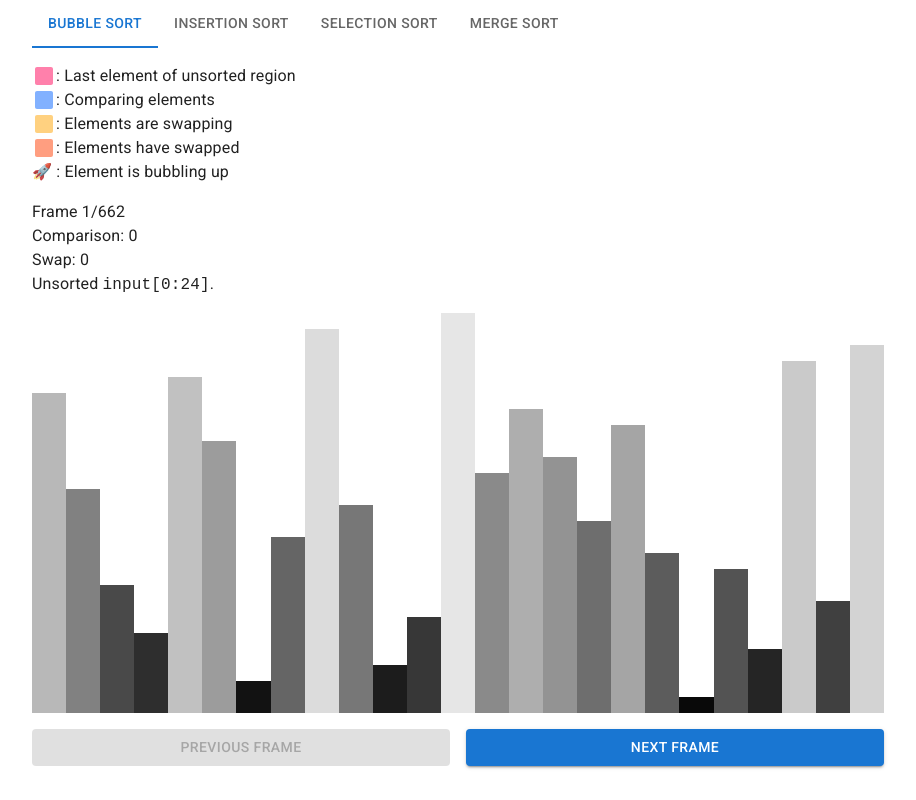
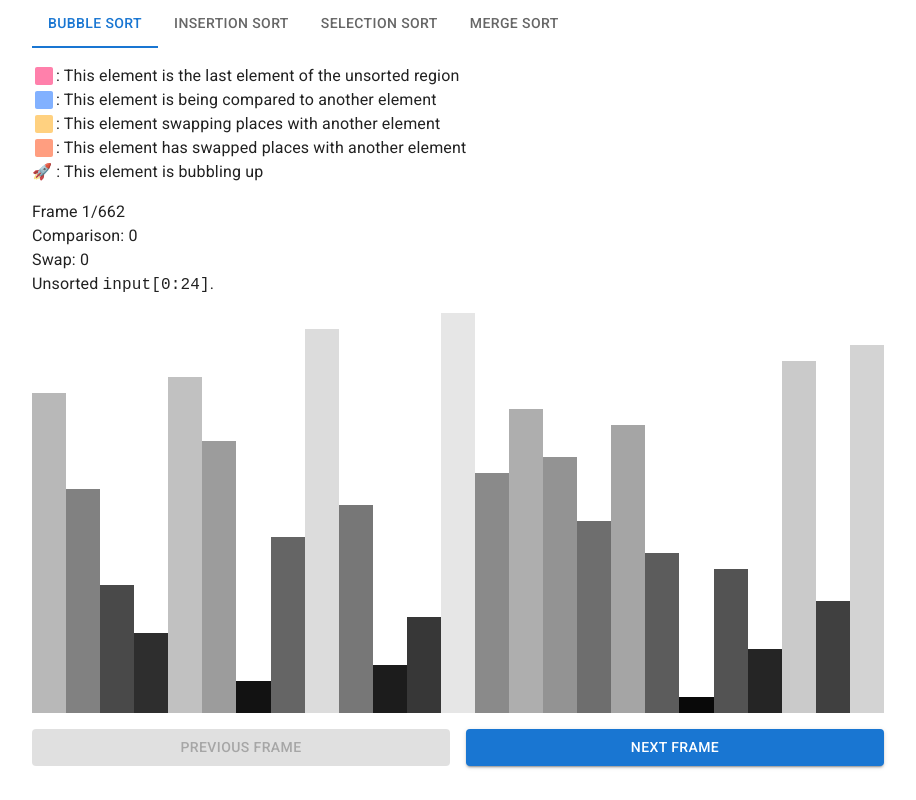
Before and after one commit to Eurydia/sorting-algorithm-visualizer, a React (Vite) app: page / in a window 1280 px wide. Shown: the whole page, without its empty margins (182-1098 px from the left). Built offline with nearby package versions, Linux system fonts and the light colour scheme.

Commit message:
rewrote color descriptions

```diff
--- a/src/renderers/RendererBubbleSort/RendererBubbleSort.tsx
+++ b/src/renderers/RendererBubbleSort/RendererBubbleSort.tsx
@@ -134,7 +134,7 @@ export const RendererBubbleSort: FC<
 								htmlColor={pink.A100}
 							/>
 						}
-						label="Last element of unsorted region"
+						label="This element is the last element of the unsorted region"
 					/>
 					<IconLabel
 						icon={
@@ -142,7 +142,7 @@ export const RendererBubbleSort: FC<
 								htmlColor={blue.A100}
 							/>
 						}
-						label="Comparing elements"
+						label="This element is being compared to another element"
 					/>
 					<IconLabel
 						icon={
@@ -150,7 +150,7 @@ export const RendererBubbleSort: FC<
 								htmlColor={orange.A100}
 							/>
 						}
-						label="Elements are swapping"
+						label="This element swapping places with another element"
 					/>
 					<IconLabel
 						icon={
@@ -158,11 +158,11 @@ export const RendererBubbleSort: FC<
 								htmlColor={deepOrange.A100}
 							/>
 						}
-						label="Elements have swapped"
+						label="This element has swapped places with another element"
 					/>
 					<IconLabel
 						icon="🚀"
-						label="Element is bubbling up"
+						label="This element is bubbling up"
 					/>
 				</Box>
 				<Box>
--- a/src/renderers/RendererInsertionSort/RendererInsertionSort.tsx
+++ b/src/renderers/RendererInsertionSort/RendererInsertionSort.tsx
@@ -138,7 +138,7 @@ export const RendererInsertionSort: FC<
 								htmlColor={pink.A100}
 							/>
 						}
-						label="Last element of sorted region"
+						label="This element is the last element of the sorted region"
 					/>
 					<IconLabel
 						icon={
@@ -146,7 +146,7 @@ export const RendererInsertionSort: FC<
 								htmlColor={blue.A100}
 							/>
 						}
-						label="Elements are being compared"
+						label="This element is being compared to another element"
 					/>
 					<IconLabel
 						icon={
@@ -154,7 +154,7 @@ export const RendererInsertionSort: FC<
 								htmlColor={orange.A100}
 							/>
 						}
-						label="Elements are being swapped"
+						label="This element is being swapped with another element"
 					/>
 					<IconLabel
 						icon={
@@ -162,11 +162,11 @@ export const RendererInsertionSort: FC<
 								htmlColor={deepOrange.A100}
 							/>
 						}
-						label="Elements are swapped"
+						label="This element has swapped places with another element"
 					/>
 					<IconLabel
 						icon="🗿"
-						label="Pivot element"
+						label="This element is the a pivot"
 					/>
 				</Box>
 				<Box>
--- a/src/renderers/RendererMergeSort/RendererMergeSort.tsx
+++ b/src/renderers/RendererMergeSort/RendererMergeSort.tsx
@@ -146,7 +146,7 @@ export const RendererMergeSort: FC<
 								htmlColor={pink.A100}
 							/>
 						}
-						label="First and last element of working region"
+						label="This element is the first or last element of the working region"
 					/>
 					<IconLabel
 						icon={
@@ -154,7 +154,7 @@ export const RendererMergeSort: FC<
 								htmlColor={blue.A100}
 							/>
 						}
-						label="Elements are being compared"
+						label="This element is being compared to another element"
 					/>
 					<IconLabel
 						icon={
@@ -162,7 +162,7 @@ export const RendererMergeSort: FC<
 								htmlColor={orange.A100}
 							/>
 						}
-						label="Element are being read"
+						label="This element is being read from"
 					/>
 					<IconLabel
 						icon={
@@ -170,7 +170,7 @@ export const RendererMergeSort: FC<
 								htmlColor={green.A100}
 							/>
 						}
-						label="Elements are being written"
+						label="This element is being written to"
 					/>
 				</Box>
 				<Box>
--- a/src/renderers/RendererSelectionSort/RendererSelectionSort.tsx
+++ b/src/renderers/RendererSelectionSort/RendererSelectionSort.tsx
@@ -140,7 +140,7 @@ export const RendererSelectionSort: FC<
 								htmlColor={pink.A100}
 							/>
 						}
-						label="First element of unsorted region"
+						label="This element is the last element of the sorted region"
 					/>
 					<IconLabel
 						icon={
@@ -148,7 +148,7 @@ export const RendererSelectionSort: FC<
 								htmlColor={blue.A100}
 							/>
 						}
-						label="Elements are being compared"
+						label="This element is being compared to another element"
 					/>
 					<IconLabel
 						icon={
@@ -156,7 +156,7 @@ export const RendererSelectionSort: FC<
 								htmlColor={orange.A100}
 							/>
 						}
-						label="Elements are being swapped"
+						label="This element is swapping places with another element"
 					/>
 					<IconLabel
 						icon={
@@ -164,11 +164,11 @@ export const RendererSelectionSort: FC<
 								htmlColor={deepOrange.A100}
 							/>
 						}
-						label="Elements are swapped"
+						label="This element has swapped places with another element"
 					/>
 					<IconLabel
 						icon="👻"
-						label="Pivot element"
+						label="This element is the pivot."
 					/>
 				</Box>
 				<Box>
```
